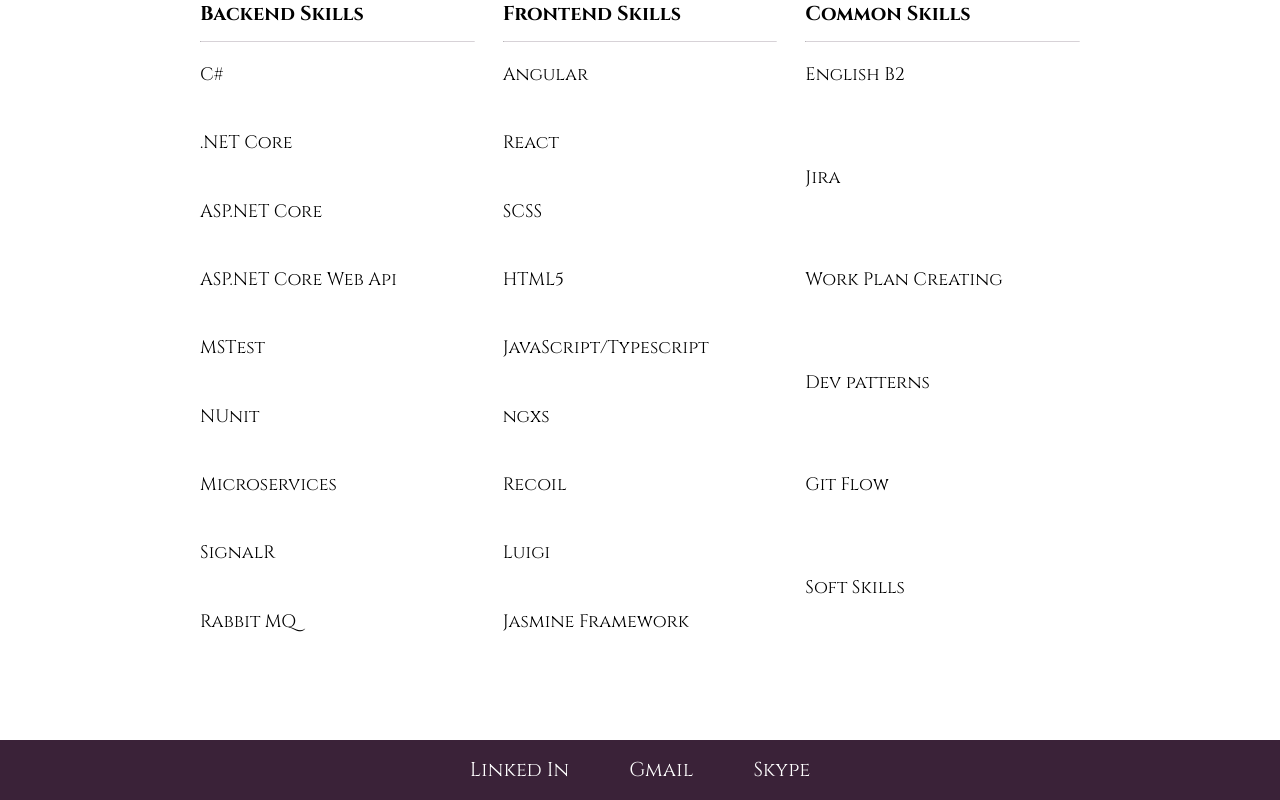
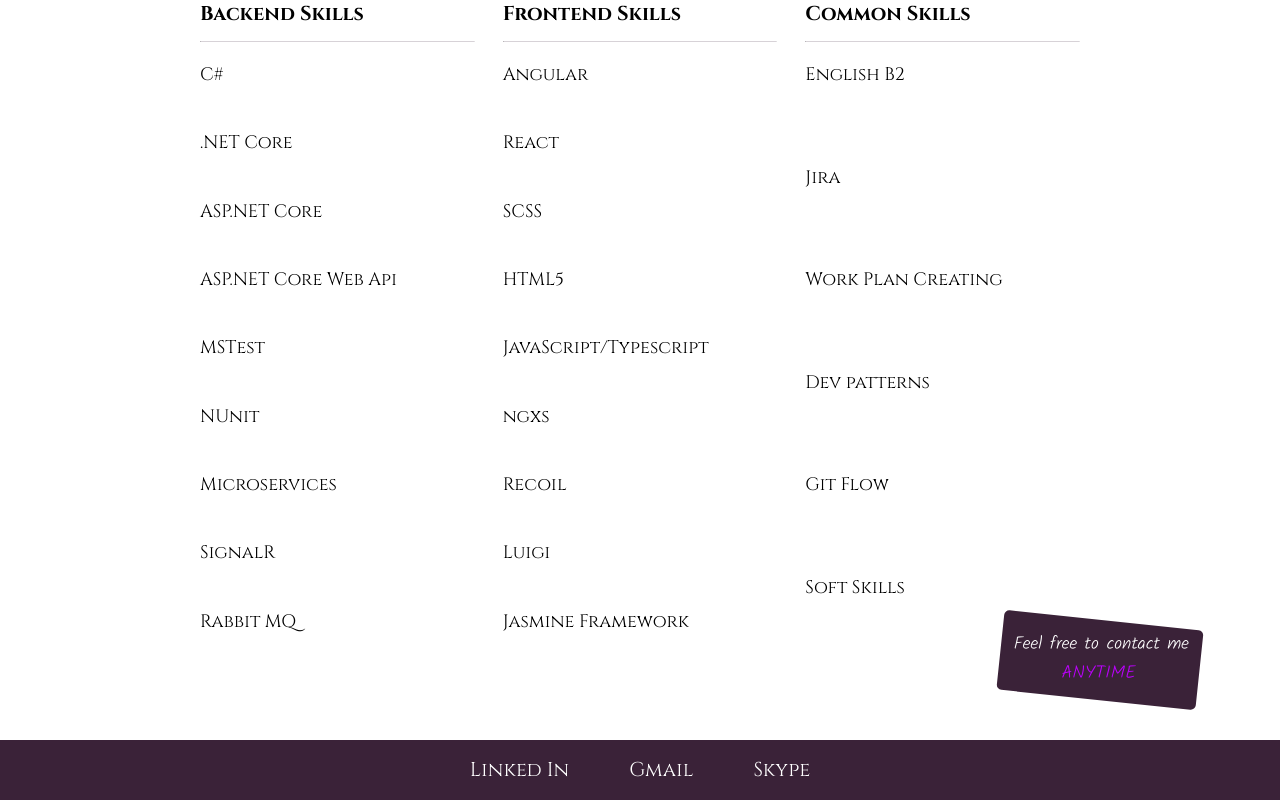
Before and after one commit to YauheniKorsakas/landing, a React (Create React App) app: page / in a window 1280 px wide. Shown: the part 1740-2540 px from the top of the page. Built offline with nearby package versions, Linux system fonts and the light colour scheme.

Commit message:
Add contact me component.

```diff
--- /dev/null
+++ b/src/Components/ContactMe.js
@@ -0,0 +1,13 @@
+import React from 'react'
+import '../styles/Components/ContactMe.scss';
+
+const ContactMe = () => {
+  return (
+    <section className='ContactMe'>
+      <p>Feel free to contact me</p>
+      <p>Anytime</p>
+    </section>
+  )
+}
+
+export default ContactMe
--- a/src/Components/Skills.js
+++ b/src/Components/Skills.js
@@ -1,6 +1,7 @@
 import React, { useMemo } from 'react';
 import '../styles/Components/Skills.scss';
 import SkillCard from './SkillCard';
+import ContactMe from './ContactMe';
 
 const Skills = () => {
   const cardData = useMemo(() =>
@@ -11,6 +12,7 @@
   return (
     <section className='Skills'>
       {cardData}
+      <ContactMe />
     </section>
   )
 }
--- /dev/null
+++ b/src/styles/Components/ContactMe.scss
@@ -0,0 +1,32 @@
+@import '../variables.scss';
+
+$rotate-angle: 6deg;
+
+.ContactMe {
+  display: flex;
+  align-items: center;
+  justify-items: flex-start;
+  flex-direction: column;
+  position: absolute;
+  height: 4rem;
+  width: 10rem;
+  border-radius: 5px;
+  background: $secondary-background-color;
+  transform: rotate($rotate-angle);
+  bottom: 2rem;
+  right: 4rem;
+  padding-top: 10px;
+
+  * {
+    justify-content: center;
+    font-size: .9rem;
+    color: $secondary-color;
+    font-family: $secondary-font;
+    transform: rotate(-$rotate-angle);
+  }
+
+  p:nth-child(2) {
+    text-transform: uppercase;
+    color: $highlight-color;
+  }
+}
--- a/src/styles/Components/Skills.scss
+++ b/src/styles/Components/Skills.scss
@@ -6,6 +6,7 @@
   width: 100vw;
   min-height: 100vh;
   gap: 1.4rem;
+  position: relative;
 
   h3 {
     margin-bottom: .7rem;
```
